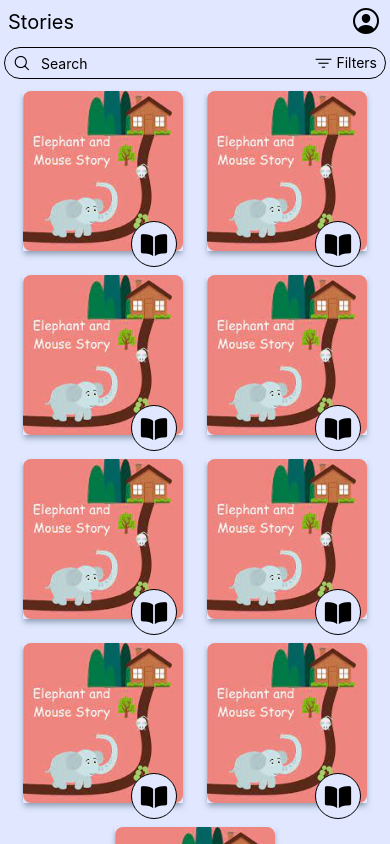
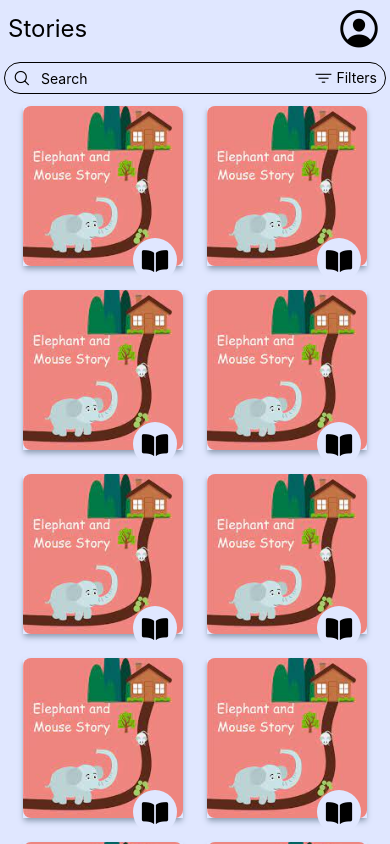
Before and after one commit to bryanmccarthy/stories, a React Native app: screen /Home in a window 390 px wide. Shown: the top 844 px of the page. Built offline with nearby package versions, Linux system fonts and the light colour scheme.

Commit message:
room at bottom of home screen

```diff
--- a/HomeScreen.js
+++ b/HomeScreen.js
@@ -40,6 +40,10 @@ const stories = [
     id: 9,
     name: 'The little ant',
   },
+  {
+    id: 10,
+    name: 'Henry the mouse',
+  },
 ];
 
 function HomeScreen({ navigation }) {
@@ -54,8 +58,8 @@ function HomeScreen({ navigation }) {
     <SafeAreaView className="bg-indigo-100">
       {/* Header */}
       <View className="flex flex-row justify-between items-center px-2 py-1 bg-indigo-100">
-        <Text className="text-xl">Stories</Text>
-        <Ionicons name="person-circle-outline" size={32} color="black" />
+        <Text className="text-2xl">Stories</Text>
+        <Ionicons name="person-circle-outline" size={46} color="black" />
       </View>
       {/* Search & filters */}
       <View className="relative flex flex-row border-solid border rounded-2xl h-8 px-2 items-center border-black mt-1 mx-1 bg-indigo-100">
@@ -71,7 +75,7 @@ function HomeScreen({ navigation }) {
         {stories.map(story => (
           <View key={story.id} className="relative shadow-md shadow-slate-400 w-40 h-40 m-3">
             <ImageBackground source={require('./assets/elephant.jpeg')} style={{ width: '100%', height: '100%' }} imageStyle={{ borderRadius: 8 }}>
-              <View className="absolute right-1.5 -bottom-4 border-solid border rounded-full px-2 pt-2 pb-1 bg-indigo-100">
+              <View className="absolute right-1.5 -bottom-4 rounded-full px-2 pt-2 pb-1 bg-indigo-100">
               <Ionicons
                 name="book"
                 size={28}
@@ -82,6 +86,8 @@ function HomeScreen({ navigation }) {
             </ImageBackground>
           </View>
         ))}
+        {/* Scroll room */}
+        <View className="h-72"></View>
       </ScrollView>
     </SafeAreaView>
   );
```
